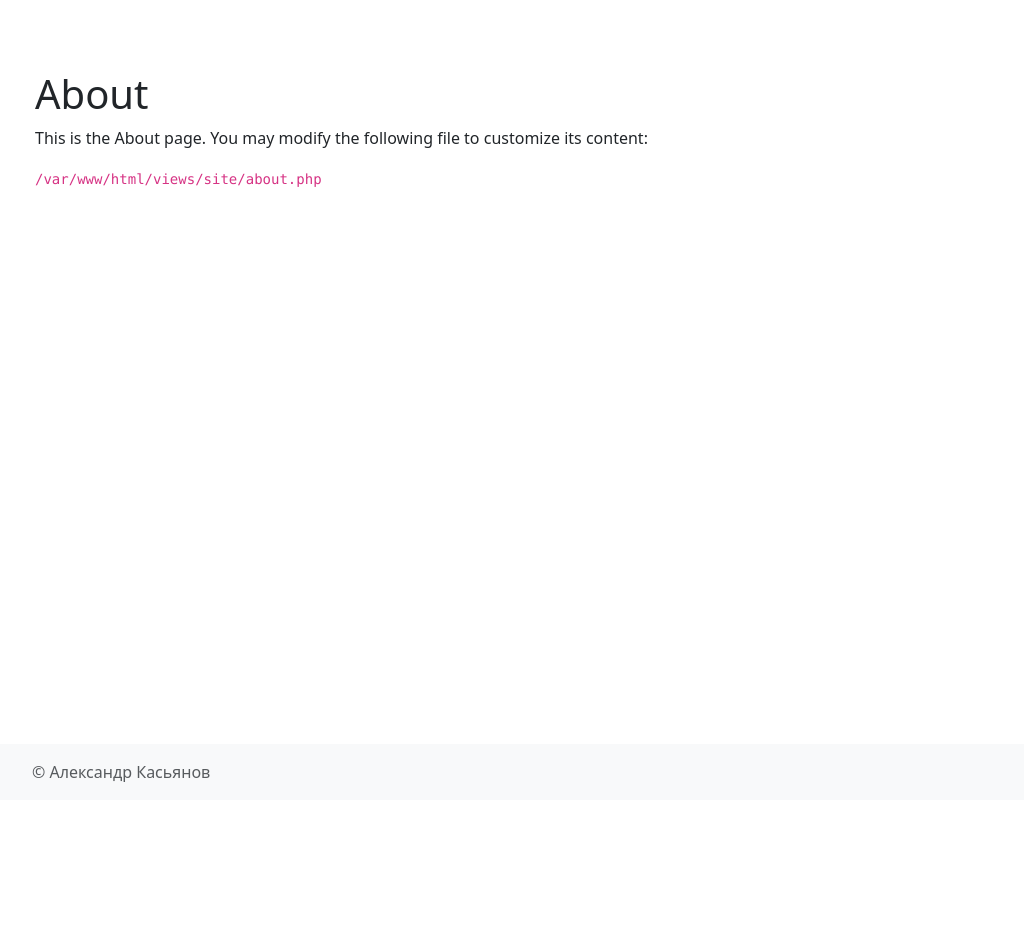
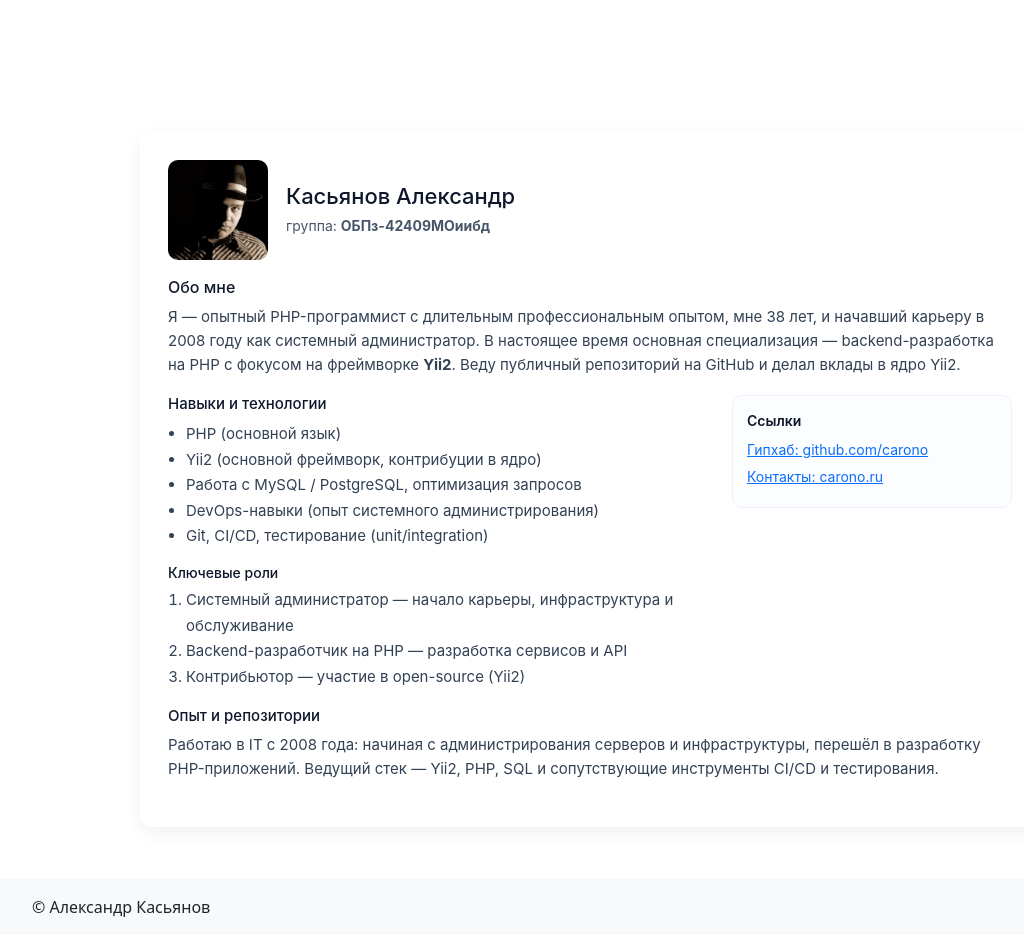
Before and after one commit to carono/synergy.carono.ru, a Yii app: template views/site/about.php in a window 1280 px wide. Shown: the whole page, without its empty margins (50-1074 px from the left). Before the commit the page ends 782 px from the top, so only its background shows below. Run offline with PHP 8.4 and a stand-in for Yii, Linux system fonts and the light colour scheme; the template is opened without the code that fills it, so the values that code supplies are empty; some libraries are stand-ins or nearby versions.

Commit message:
Добавлена персональная страница

```diff
--- a/config/components.php
+++ b/config/components.php
@@ -15,6 +15,11 @@ return [
     'authManager' => [
         'class' => 'yii\rbac\DbManager',
         'defaultRoles' => ['guest', 'user'],
+    ],
+    'assetManager' => [
+        'class' => 'yii\web\AssetManager',
+        'appendTimestamp' => true,
+        'linkAssets' => true,
     ],
     'formatter' => [
         'class' => Formatter::class,
--- a/views/layouts/partial/footer.php
+++ b/views/layouts/partial/footer.php
@@ -1,7 +1,7 @@
 <footer id="footer" class="mt-auto py-3 bg-light">
     <div class="container">
         <div class="row text-muted">
-            <div class="col-md-6 text-center text-md-start">&copy; Александр Касьянов</div>
+            <div class="col-md-6 text-center text-md-start"><a class="text-decoration-none link-dark" href="/about">&copy; Александр Касьянов</a></div>
         </div>
     </div>
 </footer>
--- a/views/layouts/partial/header.php
+++ b/views/layouts/partial/header.php
@@ -17,19 +17,36 @@ use yii\bootstrap5\NavBar;
     echo Nav::widget([
         'options' => ['class' => 'navbar-nav'],
         'items' => [
-            ['label' => 'Home', 'url' => ['/site/index']],
-            ['label' => 'About', 'url' => ['/site/about']],
-            ['label' => 'Contact', 'url' => ['/site/contact']],
-            Yii::$app->user->isGuest
-                ? ['label' => 'Login', 'url' => ['/site/login']]
-                : '<li class="nav-item">'
-                . Html::beginForm(['/site/logout'])
-                . Html::submitButton(
-                    'Logout (' . Yii::$app->user->identity->username . ')',
-                    ['class' => 'nav-link btn btn-link logout']
-                )
-                . Html::endForm()
-                . '</li>'
+            [
+                'label' => 'Главная',
+                'url' => ['/site/index'],
+                'options' => [
+                    'class' => 'nav-link btn btn-link',
+                ]
+            ],
+            [
+                'label' => 'О студенте',
+                'url' => ['/site/about'],
+                'options' => [
+                    'class' => 'nav-link btn btn-link',
+                ]
+            ],
+            [
+                'label' => 'Вход',
+                'url' => ['/site/login'],
+                'visible' => Yii::$app->user->isGuest
+            ],
+            [
+                'label' => 'Выход',
+                'url' => ['/site/logout'],
+                'visible' => !Yii::$app->user->isGuest,
+                'linkOptions' => [
+                    'data-method' => 'post'
+                ],
+                'options' => [
+                    'class' => 'nav-link btn btn-link logout',
+                ]
+            ],
         ]
     ]);
     NavBar::end();
--- a/views/site/about.php
+++ b/views/site/about.php
@@ -4,15 +4,63 @@
 
 use yii\helpers\Html;
 
-$this->title = 'About';
+$this->title = 'О студенте';
 $this->params['breadcrumbs'][] = $this->title;
 ?>
 <div class="site-about">
-    <h1><?= Html::encode($this->title) ?></h1>
+    <!-- Основной блок персональной страницы (только main) -->
+    <main class="profile-main" role="main" aria-label="Профиль разработчика"
+          style="max-width:900px;margin:32px auto;padding:28px;border-radius:12px;background:#ffffff;box-shadow:0 6px 18px rgba(0,0,0,0.06);font-family:Inter, Roboto, Arial, sans-serif;color:#0f172a;">
+        <header style="display:flex;align-items:center;gap:18px;margin-bottom:18px;">
+            <div>
+                <img style="border-radius: 10px" src="/img/foto_sq.jpg" width="100px">
+            </div>
+            <div>
+                <h1 style="margin:0;font-size:22px;line-height:1.15;">Касьянов Александр</h1>
+                <p style="margin:6px 0 0;color:#475569;font-size:14px;">группа: <strong>ОБПз-42409МОиибд</strong></p>
+            </div>
+        </header>
 
-    <p>
-        This is the About page. You may modify the following file to customize its content:
-    </p>
+        <section aria-labelledby="about-heading" style="margin-bottom:18px;">
+            <h2 id="about-heading" style="font-size:16px;margin:0 0 8px;color:#0f172a;">Обо мне</h2>
+            <p style="margin:0;color:#334155;line-height:1.6;font-size:15px;">
+                Я — опытный PHP-программист с длительным профессиональным опытом, мне 38 лет, и начавший карьеру в 2008 году как системный администратор. В настоящее время основная специализация —
+                backend-разработка на PHP с фокусом на фреймворке <strong>Yii2</strong>.
+                Веду публичный репозиторий на GitHub и делал вклады в ядро Yii2.
+            </p>
+        </section>
 
-    <code><?= __FILE__ ?></code>
+        <section aria-labelledby="skills-heading" style="display:grid;grid-template-columns:1fr 280px;gap:18px;margin-bottom:18px;align-items:start;">
+            <div>
+                <h3 id="skills-heading" style="font-size:15px;margin:0 0 8px;color:#0f172a;">Навыки и технологии</h3>
+                <ul style="margin:0;padding:0 0 0 18px;color:#334155;line-height:1.7;font-size:15px;">
+                    <li>PHP (основной язык)</li>
+                    <li>Yii2 (основной фреймворк, контрибуции в ядро)</li>
+                    <li>Работа с MySQL / PostgreSQL, оптимизация запросов</li>
+                    <li>DevOps-навыки (опыт системного администрирования)</li>
+                    <li>Git, CI/CD, тестирование (unit/integration)</li>
+                </ul>
+
+                <h4 style="margin:16px 0 6px;font-size:14px;color:#0f172a;">Ключевые роли</h4>
+                <ol style="margin:0;padding-left:18px;color:#334155;font-size:15px;line-height:1.7;">
+                    <li>Системный администратор — начало карьеры, инфраструктура и обслуживание</li>
+                    <li>Backend-разработчик на PHP — разработка сервисов и API</li>
+                    <li>Контрибьютор — участие в open-source (Yii2)</li>
+                </ol>
+            </div>
+
+            <aside style="padding:14px;border-radius:10px;background:#fbfdff;border:1px solid #eef2ff;">
+                <p style="margin:0 0 8px;font-size:14px;color:#0f172a;font-weight:600;">Ссылки</p>
+                <p style="margin:6px 0 6px;font-size:14px;"><a href="https://github.com/carono" target="_blank" rel="noopener noreferrer">Гипхаб: github.com/carono</a></p>
+                <p style="margin:6px 0 6px;font-size:14px;"><a href="https://carono.ru" target="_blank" rel="noopener noreferrer">Контакты: carono.ru</a></p>
+            </aside>
+        </section>
+
+        <section aria-labelledby="work-heading" style="margin-bottom:18px;">
+            <h3 id="work-heading" style="font-size:15px;margin:0 0 8px;color:#0f172a;">Опыт и репозитории</h3>
+            <p style="margin:0 0 10px;color:#334155;font-size:15px;line-height:1.6;">Работаю в IT с 2008 года: начиная с администрирования серверов и инфраструктуры, перешёл в разработку
+                PHP-приложений. Ведущий стек — Yii2, PHP, SQL и сопутствующие инструменты CI/CD и тестирования.</p>
+        </section>
+    </main>
+
 </div>
--- a/web/css/site.css
+++ b/web/css/site.css
@@ -1,5 +1,5 @@
 main > .container {
-    padding: 70px 15px 20px;
+    padding: 100px 15px 20px;
 }
 
 .footer {
```
Also changed, not shown: web/img/foto_sq.jpg (added).
